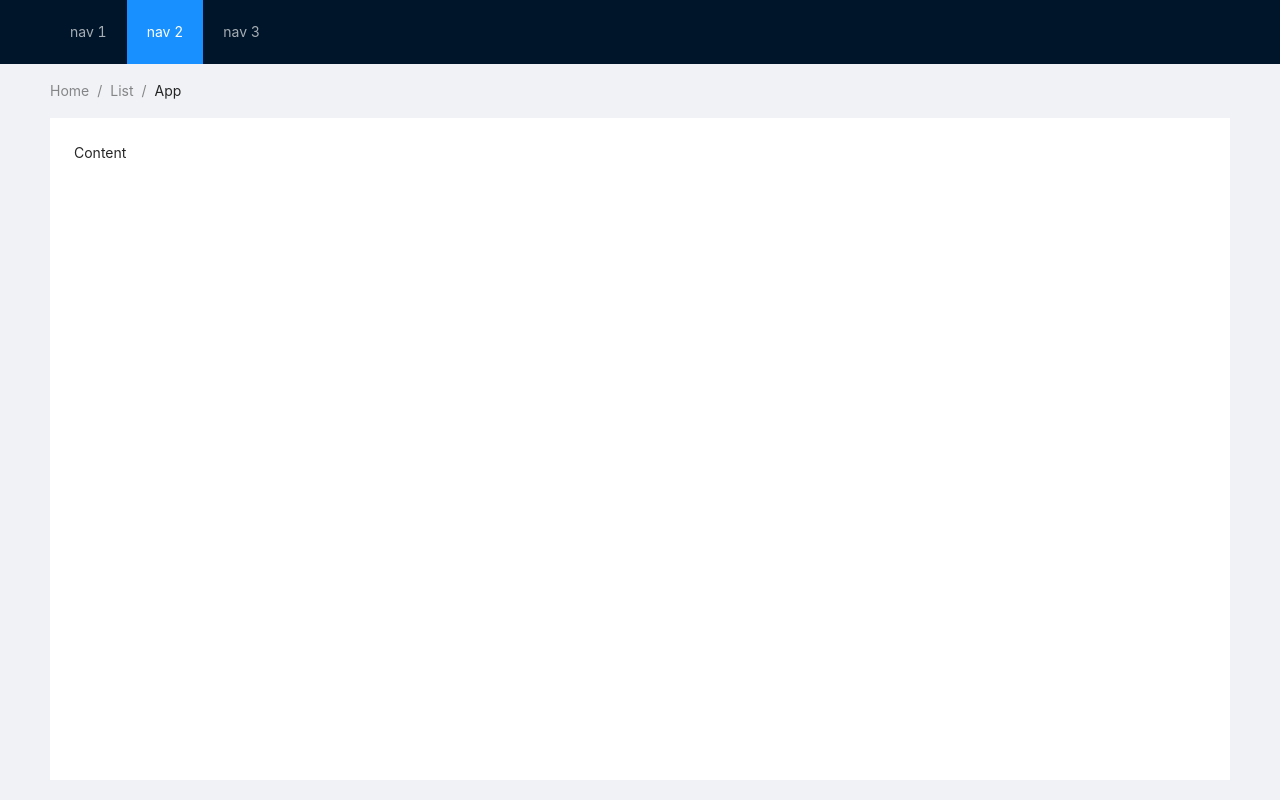
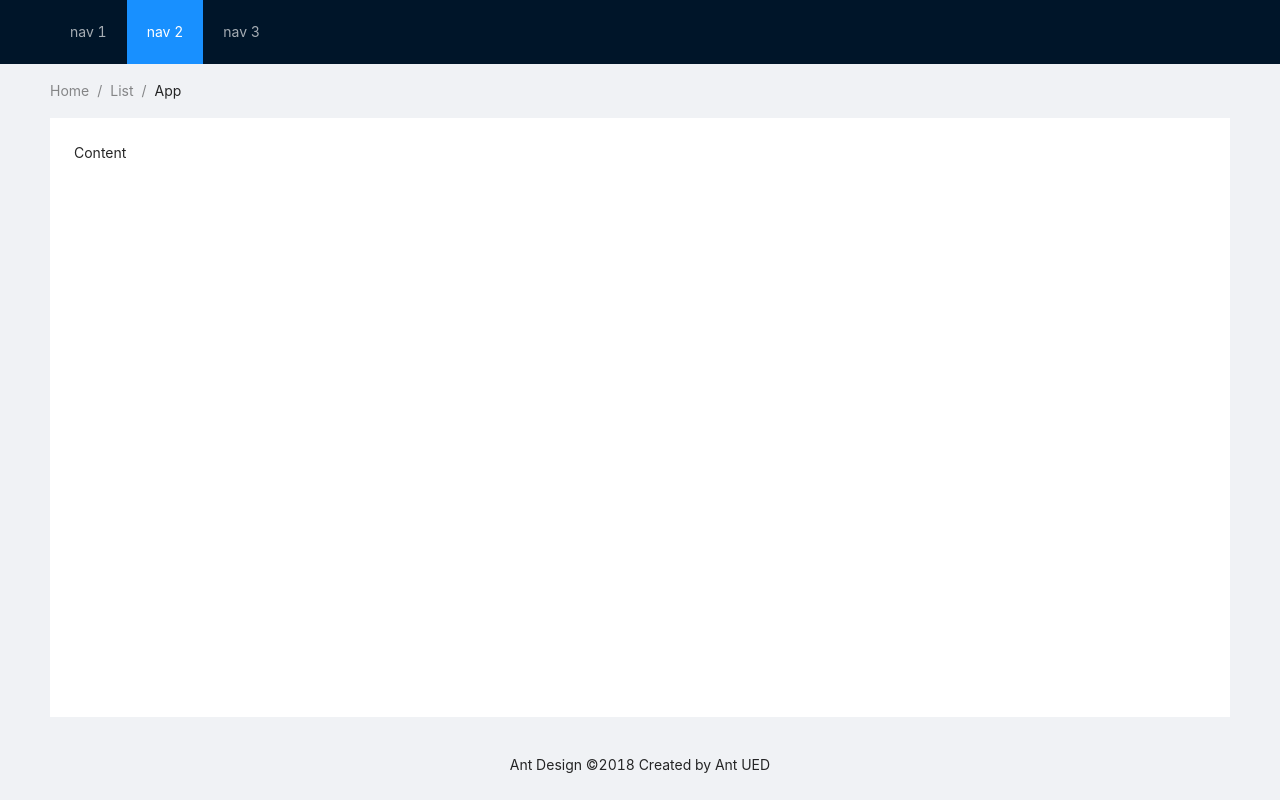
Before and after one commit to linyana/github-warehouse-search, a React (Create React App) app: page / in a window 1280 px wide. Built offline with nearby package versions, Linux system fonts and the light colour scheme.

Commit message:
封装了一些antd自带的行内样式，让代码更加简洁

```diff
--- a/src/components/Content/index.tsx
+++ b/src/components/Content/index.tsx
@@ -5,21 +5,13 @@ const { Content } = Layout;
 
 const App: React.FC = () => (
 	<>
-		<Content
-			className="site-layout"
-			style={{ padding: "0 50px", marginTop: 64 }}
-		>
-			<Breadcrumb style={{ margin: "16px 0" }}>
+		<Content className="site-layout">
+			<Breadcrumb>
 				<Breadcrumb.Item>Home</Breadcrumb.Item>
 				<Breadcrumb.Item>List</Breadcrumb.Item>
 				<Breadcrumb.Item>App</Breadcrumb.Item>
 			</Breadcrumb>
-			<div
-				className="site-layout-background"
-				style={{ padding: 24, minHeight: 380 }}
-			>
-				Content
-			</div>
+			<div className="site-layout-background">Content</div>
 		</Content>
 	</>
 );
--- a/src/components/Footer/index.tsx
+++ b/src/components/Footer/index.tsx
@@ -4,9 +4,7 @@ import React from "react";
 const { Footer } = Layout;
 
 const App: React.FC = () => (
-	<Footer style={{ textAlign: "center" }}>
-		Ant Design ©2018 Created by Ant UED
-	</Footer>
+	<Footer>Ant Design ©2018 Created by Ant UED</Footer>
 );
 
 export default App;
--- a/src/components/Header/index.tsx
+++ b/src/components/Header/index.tsx
@@ -4,7 +4,7 @@ import React from "react";
 const { Header } = Layout;
 
 const App: React.FC = () => (
-	<Header style={{ position: "fixed", zIndex: 1, width: "100%" }}>
+	<Header>
 		<div className="logo" />
 		<Menu
 			theme="dark"
--- a/src/components/Layout/index.css
+++ b/src/components/Layout/index.css
@@ -17,3 +17,33 @@ section.ant-layout {
 .site-layout-background {
   height: 90%;
 }
+
+/* Header */
+
+Header {
+  position: fixed;
+  z-index: 1;
+  width: 100%;
+}
+
+/* Content */
+
+main.ant-layout-content {
+  padding: 0 50px;
+  margin-top: 64px;
+}
+
+nav.ant-breadcrumb {
+  margin: 16px 0;
+}
+
+.site-layout-background {
+  padding: 24px;
+  min-height: 380px;
+}
+
+/* Footer */
+
+Footer {
+  text-align: center;
+}
--- a/src/components/Layout/index.tsx
+++ b/src/components/Layout/index.tsx
@@ -2,6 +2,7 @@ import React from "react";
 import { Layout } from "antd";
 import Header from "../Header";
 import Content from "../Content";
+import Footer from "../Footer";
 
 import "./index.css";
 
@@ -10,6 +11,7 @@ const App: React.FC = () => {
 		<Layout>
 			<Header />
 			<Content />
+			<Footer />
 		</Layout>
 	);
 };
```
